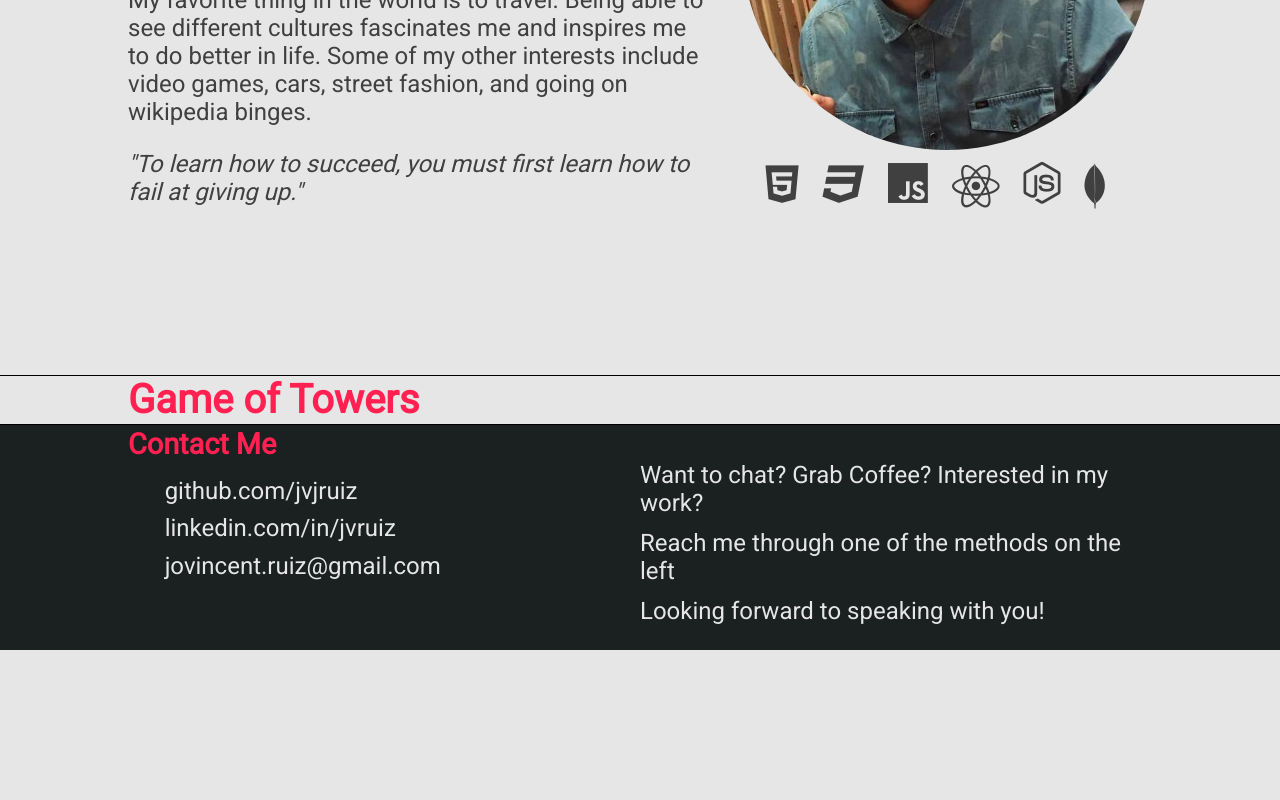
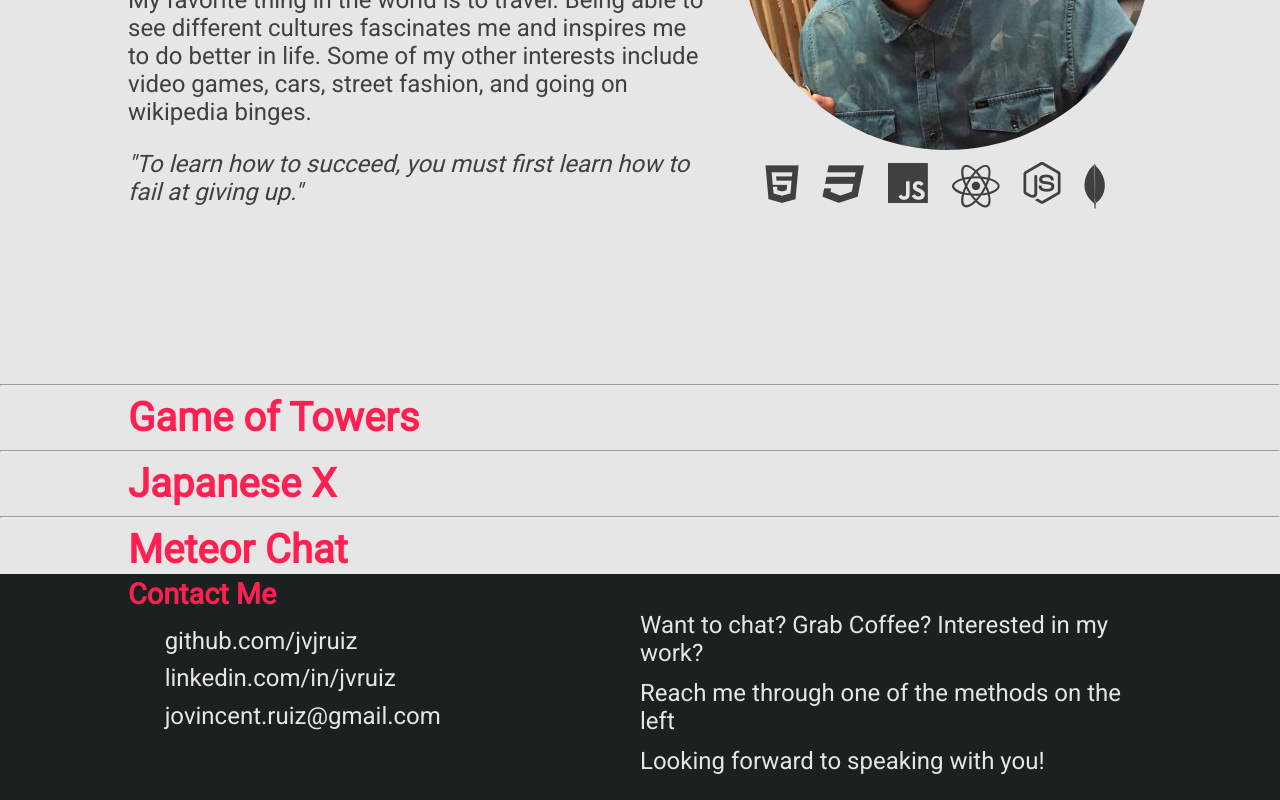
Before and after one commit to jvjruiz/portfolio, a React (Create React App) app: page / in a window 1280 px wide. Shown: the part 1224-2024 px from the top of the page. Before the commit the page ends 1874 px from the top, so only its background shows below. Built offline with nearby package versions, Linux system fonts and the light colour scheme; a web font is replaced by a local one.

Commit message:
tabs working need to add slide

```diff
--- a/src/App.js
+++ b/src/App.js
@@ -14,7 +14,7 @@ export default class App extends Component {
         <NavBar />
         <Intro />
         <AboutMe />
-        <ProjectBar />
+        <Projects />
         <ContactMe />
       </div>
     )
--- a/src/components/ProjectBar.js
+++ b/src/components/ProjectBar.js
@@ -24,11 +24,11 @@ export default class Projects extends Component {
 			<div className="projectBar" onClick={this.toggleShowing}>
                 <div className="projectHeaderContainer">
                     <header className="projectName headerText">
-                        Game of Towers
+                        {this.props.project.name}
                     </header>
                     <i className="fa fa-chevron-down projectDownPointer" aria-hidden="true"></i>
                 </div>
-                {this.state.showing ? <Project showing="true" /> : <Project showing="false" />}
+                {this.state.showing ? <Project showing="true" project={this.props.project} /> : <Project showing="false" project={this.props.project} />}
             </div>
 		)
 	}
--- a/src/components/intro.js
+++ b/src/components/intro.js
@@ -29,10 +29,7 @@ export default class Intro extends Component {
 						</ul>
 					</div>
 					<div id="scrollNotification">
-						<div>
-						Scroll down for more content
-						</div>
-						<i className="fa fa-arrow-down" aria-hidden="true"></i>
+						<i className="fa fa-chevron-down" aria-hidden="true"></i>
 					</div>
 				</div>
 			</div>
--- a/src/components/menu.js
+++ b/src/components/menu.js
@@ -25,7 +25,7 @@ export default class Menu extends Component {
 
     scrollToProjects(event) {
         event.preventDefault();
-        smoothScroll(document.querySelector("#projectsContainer"))
+        smoothScroll(document.querySelector(".projectBarContainer"))
     }
 
     scrollToContact(event) {
--- a/src/components/project.js
+++ b/src/components/project.js
@@ -8,32 +8,26 @@ export default class Project extends Component {
     }
 
     render() {
-        console.log(this.props)
         if(this.props.showing == 'true'){
             return(
-                <div className="projectContainer dark" id="gameOfTowers">
+                <div className="projectContainer" id={this.props.project.name}>
                     <div className="projectContent">
                         <div className="projectImageContainer">
-                            <img src={gameOfTowers} className="projectImage" />
+                            <img src={this.props.project.image} className="projectImage" />
                         </div>
-
                         <div className ="projectText">
-                            <div className="projectName subHeaderText">
-                                Game of Towers
-                            </div>
                             <div className="projectTechnologies contentText">
-                                <p>HTML | CSS | Canvas | React | Redux</p>
+                                <p>{this.props.project.techologies}</p>
                             </div>
                             <div className="projectDescription contentText">
-                                <p>Tower defense game made built with Canvas using an entity component system architecture.</p>
-                                <p>My contribution to the project is about 80% of the games system, including implementing the A* algorithm for the pathing.</p>
+                               {this.props.project.description}
                             </div>
                             <div className="projectLinks">
                                 <div className="projectLink">
-                                    <a href="https://github.com/matcodesalot/creepy-walkers" className="projectLink" className="projectLinkText">Go To Github</a>
+                                    <a href={this.props.project.githubLink} className="projectLink" className="projectLinkText">Go To Github</a>
                                 </div>
                                 <div className="projectLink">
-                                    <a href="http://gameoftowers.herokuapp.com" className="projectLink" className="projectLinkText">Check It Out Live</a>
+                                    <a href={this.props.project.liveLink} className="projectLink" className="projectLinkText">Check It Out Live</a>
                                 </div>
                             </div>
 
--- a/src/components/projects.js
+++ b/src/components/projects.js
@@ -1,97 +1,49 @@
 import React, {Component} from 'react';
 
-import gameOfTowers from '../assets/game-of-towers.png'
-import japaneseX from '../assets/japanesex.png'
-import meteorChat from '../assets/meteor-chat.png'
+import gameOfTowers from '../assets/game-of-towers.png';
+import japaneseX from '../assets/japanesex.png';
+import meteorChat from '../assets/meteor-chat.png';
+
+import ProjectBar from './ProjectBar';
 
 export default class Projects extends Component {
+
+
 	render() {
+		let projects = {
+			gameOfTowers: {
+				name: 'Game of Towers',
+				technologies:'HTML | CSS | Canvas | React | Redux' ,
+				description:'adsgdafg' ,
+				githubLink: "https://github.com/matcodesalot/creepy-walkers",
+				liveLink: "http://gameoftowers.herokuapp.com",
+				image: gameOfTowers
+			},
+			japaneseX: {
+				name: 'Japanese X',
+				technologies:'HTML | CSS | React | Redux | MongoDB | OAuth 2.0' ,
+				description:'afadfd' ,
+				githubLink:"https://github.com/jvjruiz/spaced_repetition" ,
+				liveLink: "http://japanesex.herokuapp.com",
+				image: japaneseX
+			},
+			meteorChat: {
+				name: 'Meteor Chat' ,
+				technologies:'HTML | CSS | Javascript | Meteor | MongoDB | React' ,
+				description:'afadf' ,
+				githubLink:"https://github.com/jvjruiz/meteor-react-chat"  ,
+				liveLink:"https://meteor-chat-react.herokuapp.com/" ,
+				image: meteorChat,
+			}
+		}
 		return(
-			<div id="projectsContainer">
-				<div className="projectContainer dark" id="gameOfTowers">
-					<div className="projectContent">
-						<div className="projectImageContainer">
-							<img src={gameOfTowers} className="projectImage" />
-						</div>
-
-						<div className ="projectText">
-							<div className="projectName subHeaderText">
-								Game of Towers
-							</div>
-							<div className="projectTechnologies contentText">
-								<p>HTML | CSS | Canvas | React | Redux</p>
-							</div>
-							<div className="projectDescription contentText">
-								<p>Tower defense game made built with Canvas using an entity component system architecture.</p>
-								<p>My contribution to the project is about 80% of the games system, including implementing the A* algorithm for the pathing.</p>
-							</div>
-							<div className="projectLinks">
-								<div className="projectLink">
-									<a href="https://github.com/matcodesalot/creepy-walkers" className="projectLink" className="projectLinkText">Go To Github</a>
-								</div>
-								<div className="projectLink">
-									<a href="http://gameoftowers.herokuapp.com" className="projectLink" className="projectLinkText">Check It Out Live</a>
-								</div>
-							</div>
-
-						</div>
-					</div>
-				</div>
-				<div className="projectContainer" id="japaneseX">
-					<div className="projectContent">
-						<div className="projectImageContainer">
-							<img src={japaneseX} className="projectImage" />
-						</div>
-						<div className ="projectText">
-							<div className="projectName subHeaderText">
-								JapaneseX
-							</div>
-							<div className="projectTechnologies contentText">
-								<p>HTML | CSS | React | Redux | MongoDB | OAuth 2.0</p>
-							</div>
-
-							<div className="projectDescription contentText">
-								<p>Japanese word quiz app built with React using a spaced repetition algorithm to determine the question being asked. This was a two person project and my role was to build the back end and debug any issues my partner was having on the front-end.
-								</p>
-							</div>
-							<div className="projectLinks">
-								<div className="projectLink">
-									<a href="https://github.com/jvjruiz/spaced_repetition" className="projectLinkText">Go To Github</a>
-								</div>
-								<div className="projectLink">
-									<a href="http://japanesex.herokuapp.com" className="projectLinkText">Check It Out Live</a>
-								</div>
-							</div>
-						</div>
-					</div>
-				</div>
-				<div className="projectContainer dark" id="meteorChat">
-					<div className="projectContent">
-						<div className="projectImageContainer">
-							<img src={meteorChat} className="projectImage" />
-						</div>
-						<div className ="projectText">
-							<div className="projectName subHeaderText">
-								Meteor Chat
-							</div>
-							<div className="projectTechnologies contentText">
-								<p>HTML | CSS | Javascript | Meteor | MongoDB | React</p>
-							</div>
-							<div className="projectDescription contentText">
-								<p>Instant messaging app build with React and Meteor. This app was built over the course of a week as a solo project.
-								</p>
-							</div>
-							<div className="projectLinks">
-								<div className="projectLink">
-									<a href="https://github.com/jvjruiz/meteor-react-chat" className="projectLinkText">Go To Github</a>
-								</div>
-								<div className="projectLink">
-									<a href="https://meteor-chat-react.herokuapp.com/" className="projectLinkText">Check It Out Live</a>
-								</div>
-							</div>
-						</div>
-					</div>
-				</div>
+			<div className='projectBarContainer'>
+				<hr />
+				<ProjectBar project = {projects.gameOfTowers} />
+				<hr />
+				<ProjectBar project = {projects.japaneseX} />
+				<hr />
+				<ProjectBar project = {projects.meteorChat} />
 			</div>
 		)
 	}
--- a/src/index.css
+++ b/src/index.css
@@ -399,11 +399,9 @@ opacity: 1;
 
 .projectContainer {
     width:100%;
-    height:100vh;
     display:flex;
     flex-wrap: wrap;
     margin:auto;
-    padding-bottom: 2em;
 }
 
 .projectContent {
@@ -454,6 +452,7 @@ opacity: 1;
   background-color: #1B2021;
   width: 100%;
   padding-bottom: .8em;
+  display: inline-block;
 }
 
 #contactMessage {
@@ -518,18 +517,14 @@ p span {
 
 .projectBar {
     width:100%;
-    outline:1px solid black;
     height: 3em;
+    display:inline-block;
 }
 
 .projectHeaderContainer {
     display:flex;
     width:80%;
     margin: 0 auto 0 auto;
-}
-
-.projectHeaderContainer :hover {
-    background:black;
 }
 
 .projectName {
@@ -658,7 +653,6 @@ p span {
 
     .projectContainer {
         width:100%;
-        height:100vh;
     }
 
     .projectText {
```
